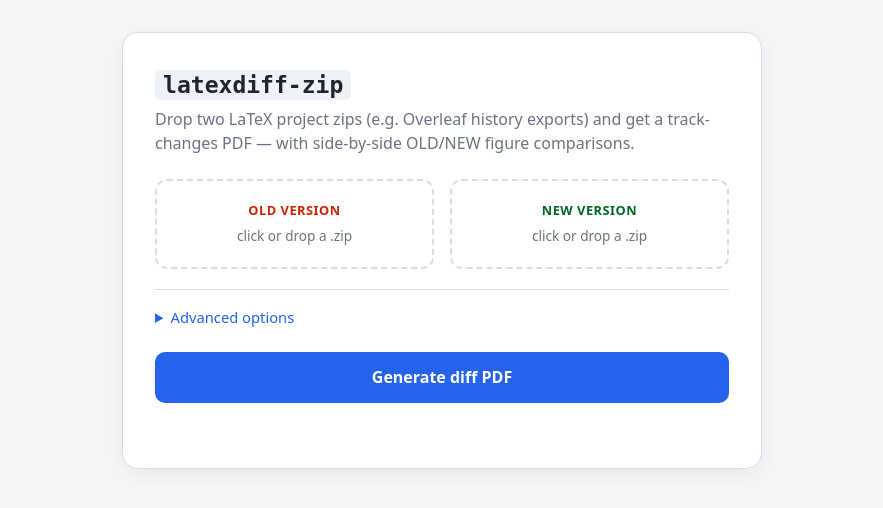
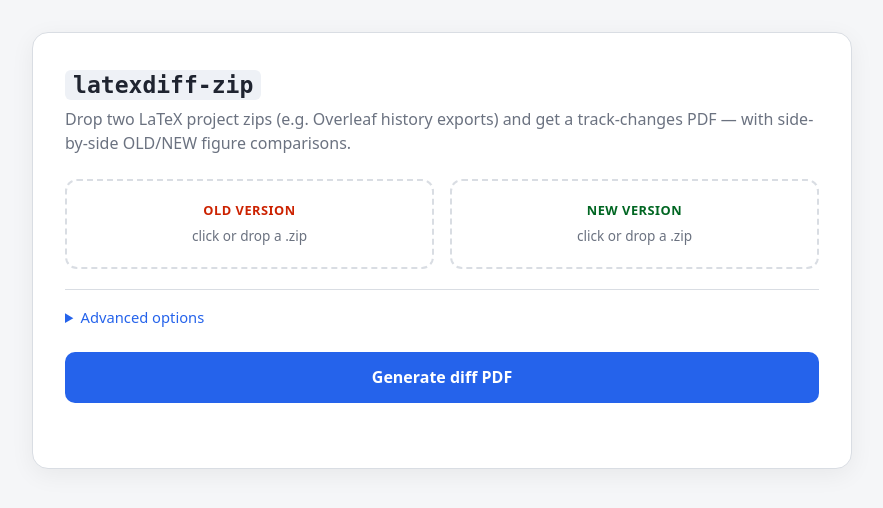
Before and after one commit to toftul/latexdiff-zip, a Flask app: page / in a window 1280 px wide. Shown: the top 508 px of the page, without its empty margins (198-1081 px from the left). Run offline with Flask 3, Linux system fonts and the light colour scheme.

Commit message:
increased width

```diff
--- a/webapp/templates/index.html
+++ b/webapp/templates/index.html
@@ -24,7 +24,7 @@
     min-height: 100vh; padding: 2rem 1rem;
   }
   .card {
-    background: var(--card); width: 100%; max-width: 640px;
+    background: var(--card); width: 100%; max-width: 820px;
     border: 1px solid var(--border); border-radius: 16px;
     padding: 2rem; box-shadow: 0 6px 24px rgba(0,0,0,.06);
   }
```
